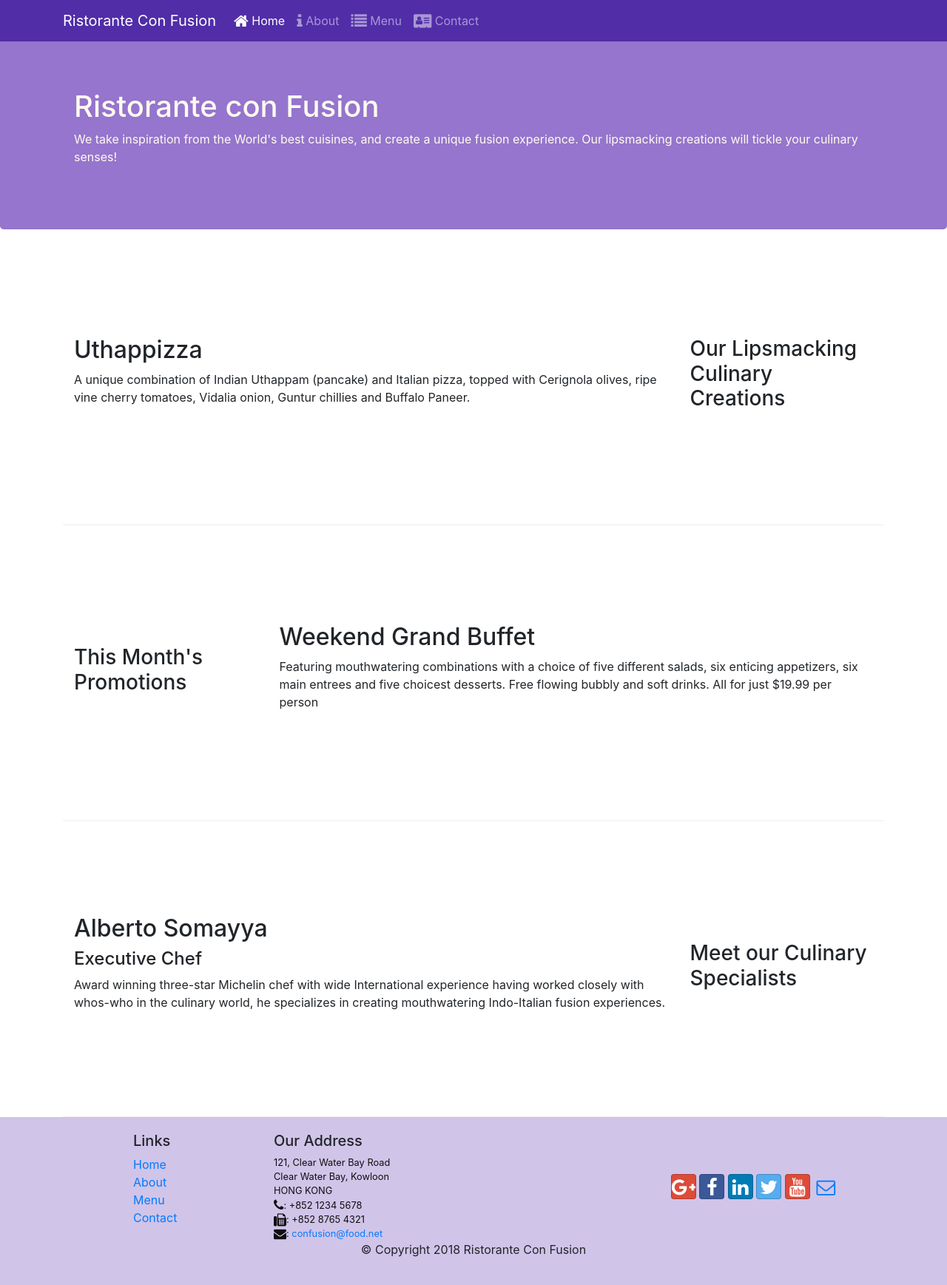
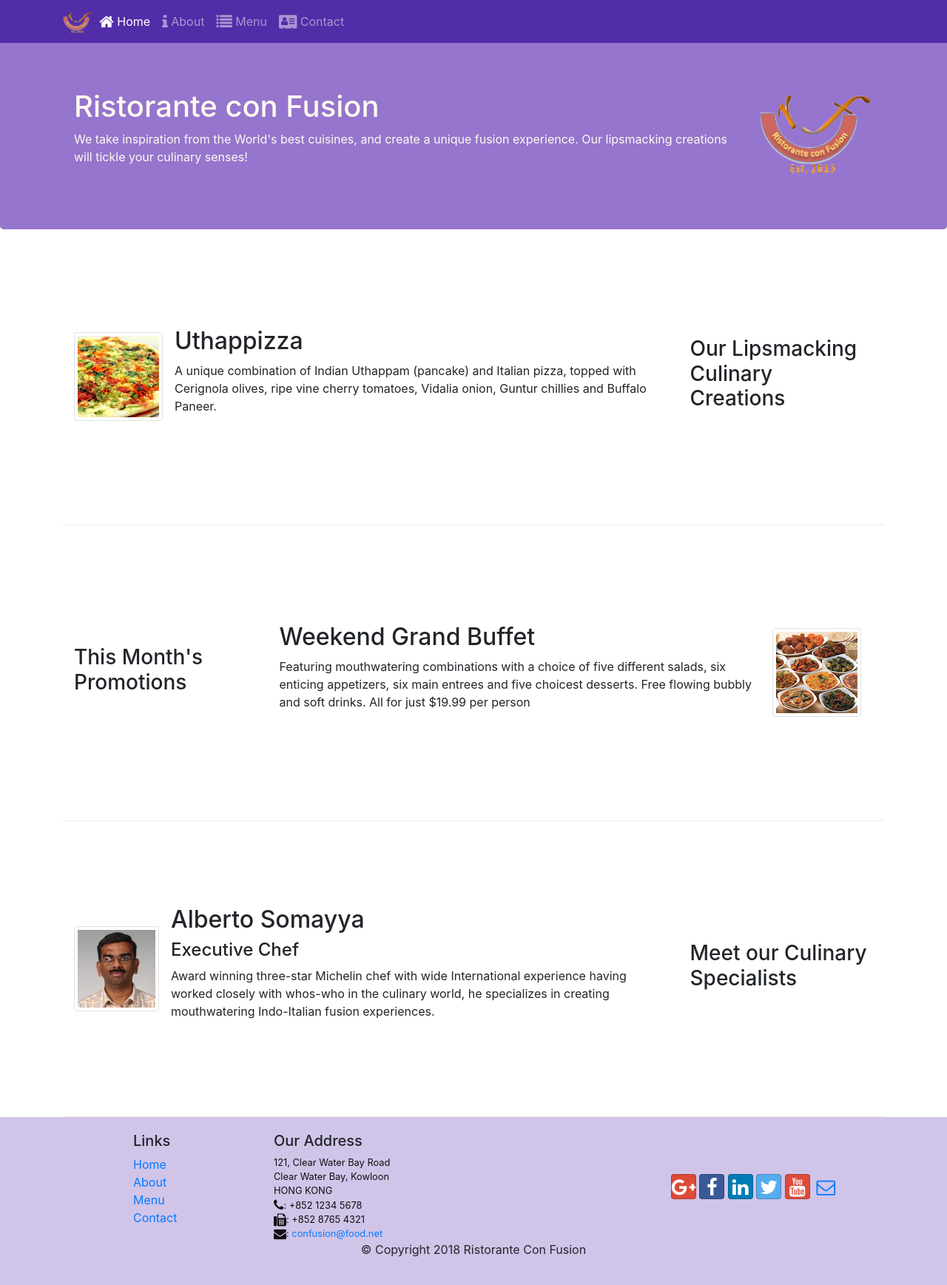
Before and after one commit to ahmedheidar/Learning_BootsTrap1, a website: page index.html in a window 1280 px wide. Shown: the whole page at 74% size. Drawn offline with nearby package versions, Linux system fonts and the light colour scheme.

Commit message:
Images and Media

```diff
--- a/index.html
+++ b/index.html
@@ -22,7 +22,7 @@
             <button class="navbar-toggler" type="button" data-toggle="collapse" data-target="#Navbar">
                 <span class="navbar-toggler-icon"></span>
             </button>
-           <a class="navbar-brand" href="#">Ristorante Con Fusion</a>
+            <a class="navbar-brand mr-auto" href="#"><img src="img/logo.png" height="30" width="41"></a>
            <div class="collapse navbar-collapse" id="Navbar">
                 <ul class="navbar-nav mr-auto">
                     <li class="nav-item active"><a class="nav-link" href="#"><span class="fa fa-home fa-lg"></span> Home</a></li>
@@ -37,11 +37,12 @@
     <header class="jumbotron">
         <div class="container">
             <div class="row row-header">
-                <div class="col-12 col-sm">
+                <div class="col-12 col-sm-10">
                     <h1>Ristorante con Fusion</h1>
                     <p>We take inspiration from the World's best cuisines, and create a unique fusion experience. Our lipsmacking creations will tickle your culinary senses!</p>
                 </div>
-                <div>
+                <div class="col-12 col-sm align-self-center">
+                    <img src="img/logo.png" class="img-fluid">
                 </div>
             </div>
         </div>
@@ -53,8 +54,17 @@
                 <h3>Our Lipsmacking Culinary Creations</h3>
             </div>
             <div  class="col col-sm order-sm-first col-md">
-                <h2>Uthappizza</h2>
-                <p>A unique combination of Indian Uthappam (pancake) and Italian pizza, topped with Cerignola olives, ripe vine cherry tomatoes, Vidalia onion, Guntur chillies and Buffalo Paneer.</p>
+                <div class="media">
+                    <img class="d-flex mr-3 img-thumbnail align-self-center"
+                            src="img/uthappizza.png" alt="Uthappizza">
+                    <div class="media-body">
+                        <h2 class="mt-0">Uthappizza</h2>
+                        <p class="d-none d-sm-block">A unique combination of Indian Uthappam (pancake) and
+                            Italian pizza, topped with Cerignola olives, ripe vine
+                            cherry tomatoes, Vidalia onion, Guntur chillies and
+                            Buffalo Paneer.</p>
+                    </div>
+                </div>
             </div>
         </div>
 
@@ -64,9 +74,17 @@
                 <h3>This Month's Promotions</h3>
             </div>
             <div class="col col-sm col-md">
-                <h2>Weekend Grand Buffet</h2>
-                <p>Featuring mouthwatering combinations with a choice of five different salads, six enticing appetizers, six main entrees and five choicest desserts. Free flowing bubbly and soft drinks. All for just $19.99 per person </p>
+                <div class="media">
+                    <div class="media-body">
+                        <h2 class="mt-0">Weekend Grand Buffet</h2>
+                        <p>Featuring mouthwatering combinations with a choice of five different salads, six enticing appetizers, six main entrees and five choicest desserts. Free flowing bubbly and soft drinks. All for just $19.99 per person </p>
+                    </div>
+                    <img class="d-flex mr-3 img-thumbnail align-self-center"
+                            src="img/buffet.png" alt="Alberto Somayya">
+
+                </div>
             </div>
+
         </div>
 
         <div class="row row-content align-items-center">
@@ -74,9 +92,19 @@
                 <h3>Meet our Culinary Specialists</h3>
             </div>
             <div class="col col-sm order-sm-first col-md">
-                <h2>Alberto Somayya</h2>
-                <h4>Executive Chef</h4>
-                <p>Award winning three-star Michelin chef with wide International experience having worked closely with whos-who in the culinary world, he specializes in creating mouthwatering Indo-Italian fusion experiences. </p>
+                <div class="media">
+                    <img class="d-flex mr-3 img-thumbnail align-self-center"
+                            src="img/alberto.png" alt="Alberto Somayya">
+                    <div class="media-body">
+                        <h2 class="mt-0">Alberto Somayya</h2>
+                        <h4>Executive Chef</h4>
+                        <p class="d-none d-sm-block">Award winning three-star Michelin chef with wide
+                            International experience having worked closely with
+                            whos-who in the culinary world, he specializes in
+                            creating mouthwatering Indo-Italian fusion experiences.
+                            </p>
+                    </div>
+                </div>
             </div>
         </div>
     </div>
```
Also changed, not shown: aboutus.html (+4 -3 lines), contactus.html (+4 -3 lines), img/alberto.png (added), img/buffet.png (added), img/logo.png (added), img/uthappizza.png (added), 1 other file.
